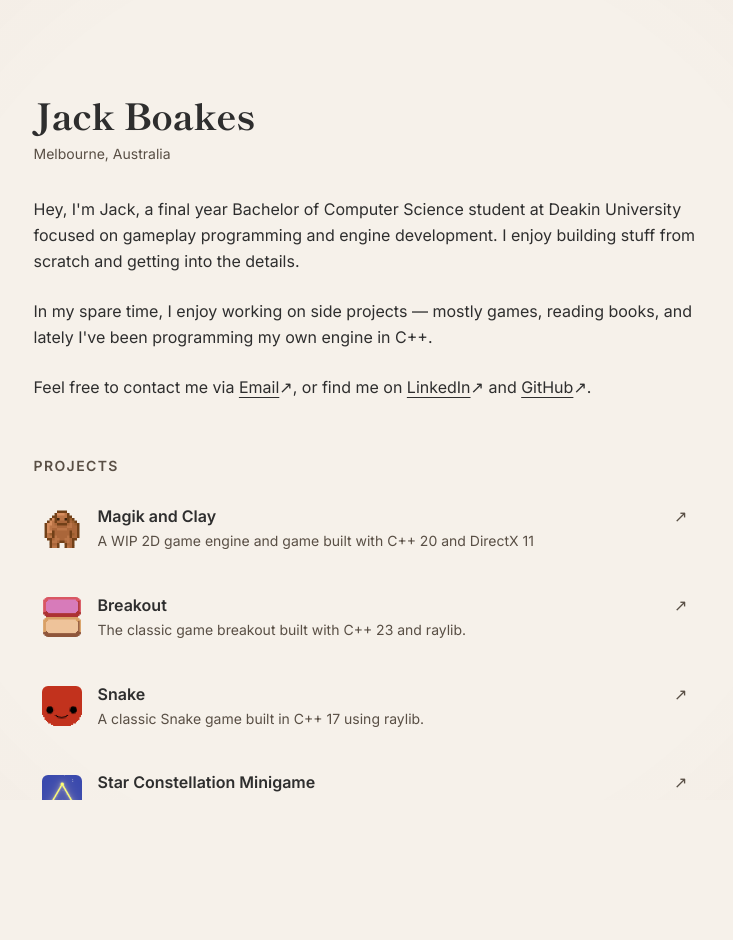
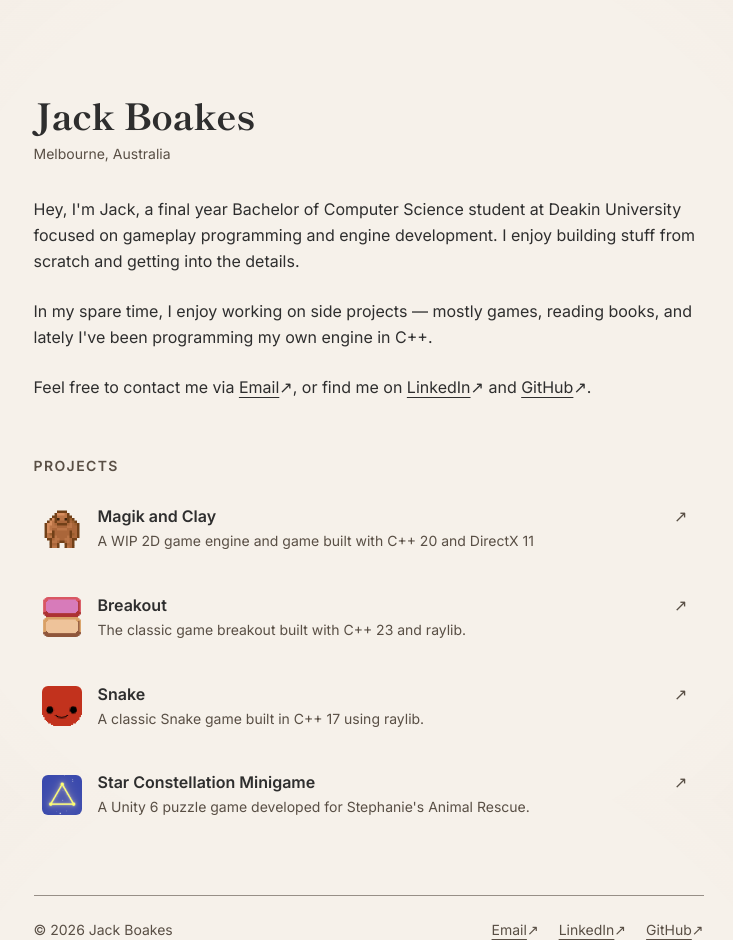
Before and after one commit to jackboakes/dev-portfolio, a SvelteKit app: page / in a window 1280 px wide. Shown: the whole page, without its empty margins (264-997 px from the left). Before the commit the page ends 800 px from the top, so only its background shows below. Built offline with nearby package versions, Linux system fonts and the light colour scheme.

Commit message:
Fixed scroll bar bug and removed padding from footer

```diff
--- a/src/routes/+layout.svelte
+++ b/src/routes/+layout.svelte
@@ -14,8 +14,8 @@
 	});
 </script>
 
-<div class="mx-auto max-w-content p-5 font-sans text-text-body md:p-10">
-	<header class="mt-14 mb-8" style="view-transition-name: site-header">
+<div class="mx-auto max-w-content px-5 pt-20 font-sans text-text-body md:px-10 md:pt-24">
+	<header class=" mb-8" style="view-transition-name: site-header">
 		<div class="identity">
 			<h1 class="tracking-none mb-3 font-serif text-4xl leading-none font-extrabold">
 				<a href="/" class="transition-colors hover:text-accent active:text-accent">Jack Boakes</a>
@@ -29,7 +29,7 @@
 		</main>
 
 		<footer
-			class="mt-14 flex justify-between border-t border-text-muted/60 pt-6 pb-6 text-sm text-text-muted"
+			class="mt-14 flex justify-between border-t border-text-muted/60 pt-6 text-sm text-text-muted"
 		>
 			<span>© 2026 Jack Boakes</span>
 			<div class="flex gap-5">
--- a/src/routes/+page.svelte
+++ b/src/routes/+page.svelte
@@ -2,18 +2,6 @@
 	import ProjectCard from '$lib/components/ProjectCard.svelte';
 	import { projects } from '$lib/data/projects.js';
 </script>
-
-<svelte:head>
-	<style>
-		@media (min-width: 768px) {
-			html,
-			body {
-				overflow: hidden;
-				height: 100%;
-			}
-		}
-	</style>
-</svelte:head>
 
 <section class="mb-14 max-w-content">
 	<p class="mb-6 text-base leading-relaxed">
```
